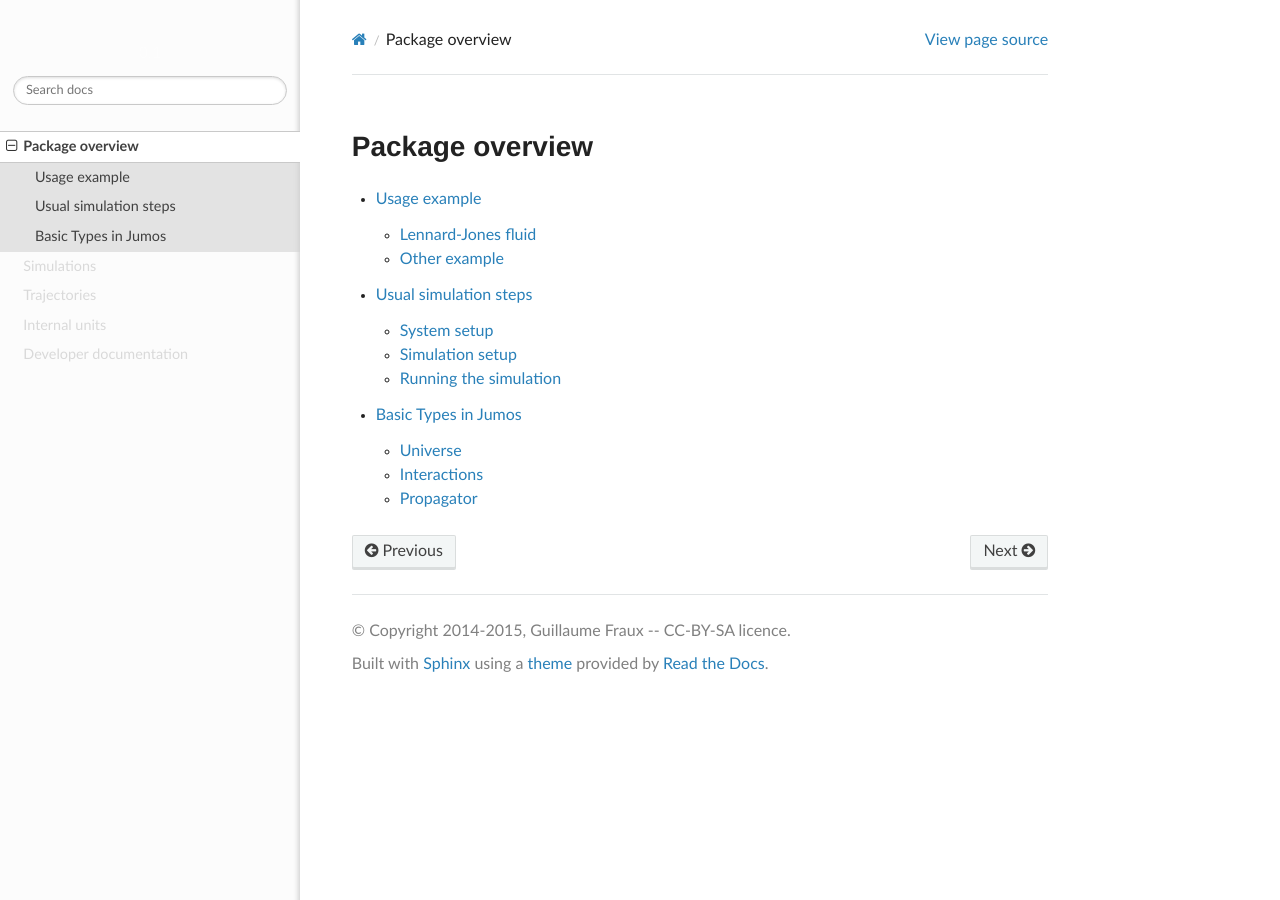
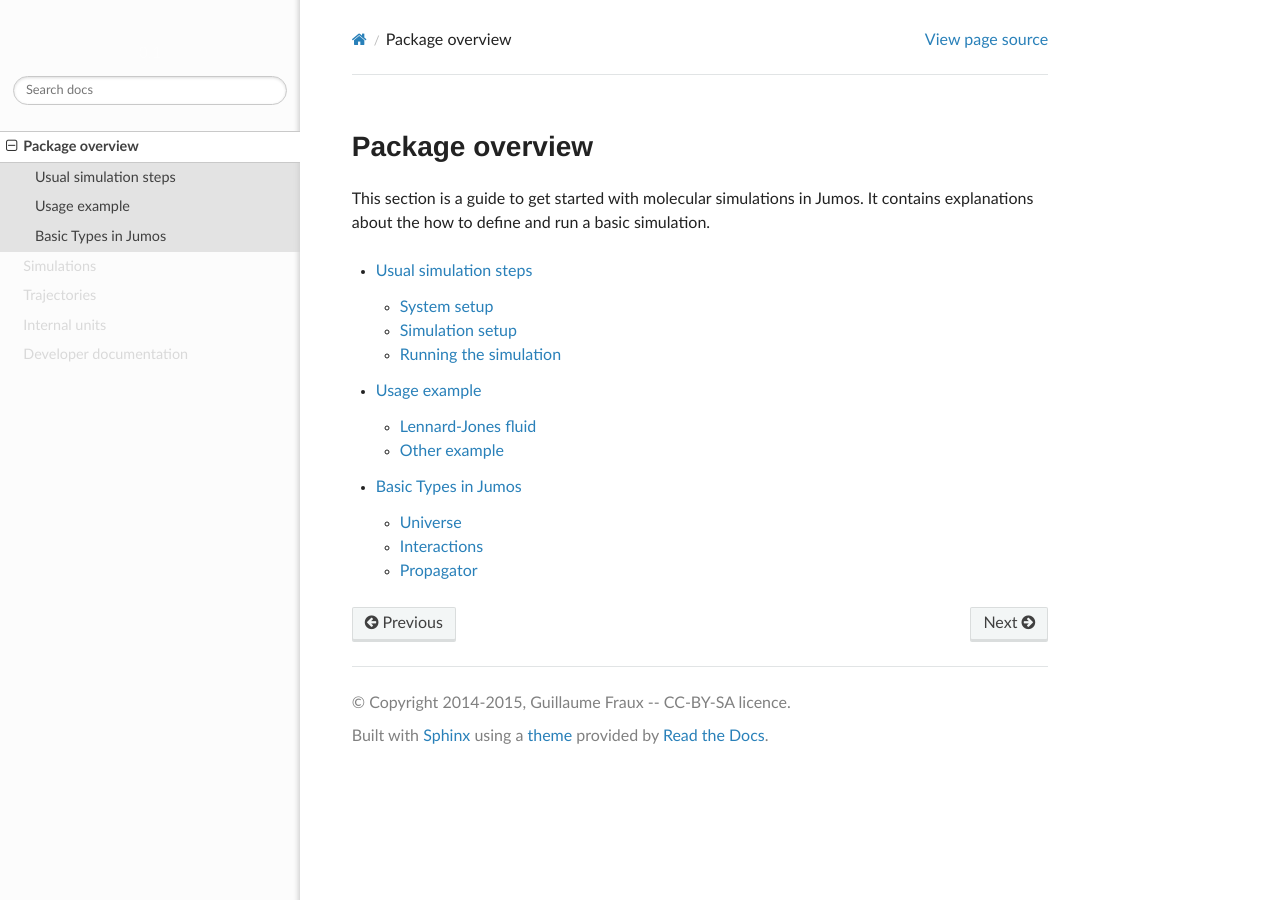
Before and after one commit to Luthaf/Jumos.jl, a Sphinx documentation site: the page built from doc/overview/index.rst, in a window 1280 px wide. Built offline with Sphinx 7.4.7 and the Read the Docs theme 2.0.0, drawn with Linux system fonts in a browser that asks for light colours.

Commit message:
[doc] Add some explanation text in index.rst

```diff
--- a/doc/developer/index.rst
+++ b/doc/developer/index.rst
@@ -1,5 +1,8 @@
 Developer documentation
 =======================
+
+In this section, you will find a quick overview of |Jumos| base types, and how to
+extend them to add more fucntionalities to your simulations.
 
 .. toctree::
     :maxdepth: 2
--- a/doc/overview/index.rst
+++ b/doc/overview/index.rst
@@ -1,10 +1,12 @@
 Package overview
 ================
 
+This section is a guide to get started with molecular simulations in Jumos. It
+contains explanations about the how to define and run a basic simulation.
 
 .. toctree::
     :maxdepth: 2
 
+    steps
     usage-example
-    steps
     basic-types
```
